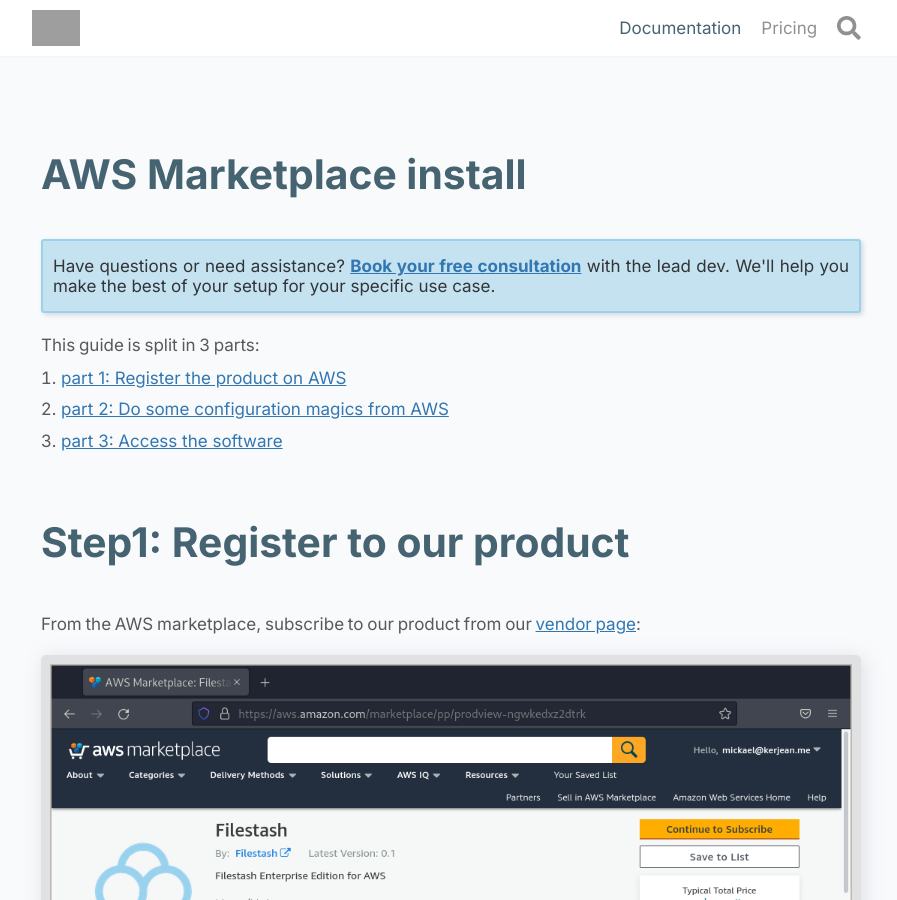
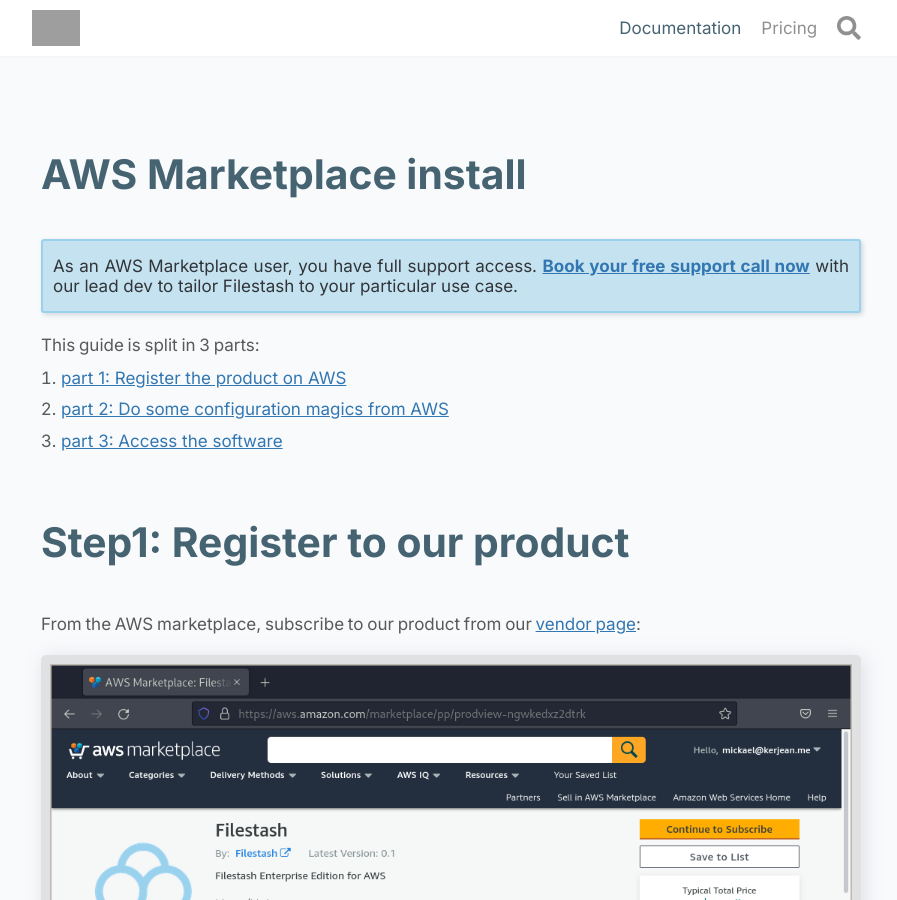
Before and after one commit to mickael-kerjean/filestash-website, a Jekyll site: the page built from pages/install-cloud.md, in a window 1280 px wide and 900 px high. Shown: the whole window, without its empty margins (189-1086 px from the left). Built offline with Jekyll 4.4.1, drawn with Linux system fonts in a browser that asks for light colours; grey boxes are pictures that could not be loaded.

Commit message:
content (update): banner

```diff
--- a/pages/install-cloud.md
+++ b/pages/install-cloud.md
@@ -12,7 +12,7 @@
 
 {% include banner.html %}
 <div class="banner" style="text-align:justify">
-   Have questions or need assistance? <a href="/redirect.html?origin=doc::marketplace::funnel&url=https://platform.filestash.app/support/book">Book your free consultation</a> with the lead dev. We'll help you make the best of your setup for your specific use case.
+   As an AWS Marketplace user, you have full support access. <a href="/redirect.html?origin=doc::marketplace::funnel&url=https://platform.filestash.app/support/book">Book your <strong>free</strong> support call now</a> with our lead dev to tailor Filestash to your particular use case.
 </div>
 
 This guide is split in 3 parts:
```
